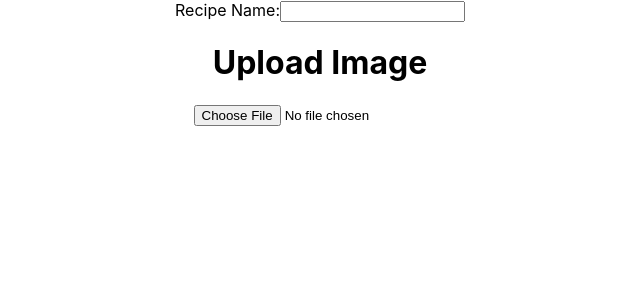
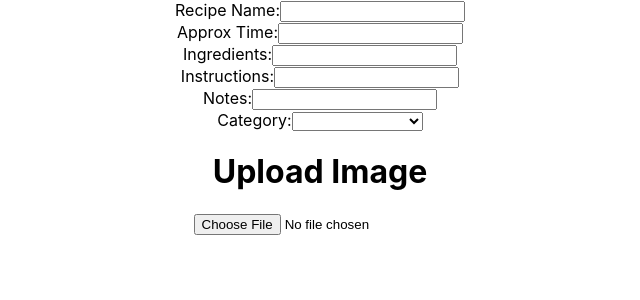
Before and after one commit to jmevans0211/frontend-evans-eats, a React (Create React App) app: page /add-recipe in a window 1280 px wide. Shown: the top 300 px of the page, without its empty margins (320-960 px from the left). Built offline with nearby package versions, Linux system fonts and the light colour scheme.

Commit message:
Save all recipe information on hangle change

```diff
--- a/src/RecipeForm/RecipeForm.js
+++ b/src/RecipeForm/RecipeForm.js
@@ -3,16 +3,16 @@ import React, { useState, useEffect } from 'react';
 function RecipeForm() {
   const [image, setImage] = useState('');
   const [loading, setLoading] = useState(false);
-  const [recipeName, setRecipeName] = useState('');
-  const [approxTime, setApproxTime] = useState('');
-  const [ingredients, setIngredients] = useState('');
-  const [instructions, setInstructions] = useState('');
-  const [notes, setNotes] = useState('');
-  const [imageUrl, setImageUrl] = useState('');
-  const [category, categoryUrl] = useState('');
-  const [categoryId, setCategoryId] = useState('')
-
-// look in helper function to find category ids for the post
+  const [recipe, setRecipe] = useState({
+    recipeName: '',
+    approxTime: '',
+    ingredients: '',
+    instructions: '',
+    notes: '',
+    category: '',
+    categoryId: '',
+    imageUrl: ''
+  })
 
   const uploadImage = async e => {
     const files = e.target.files
@@ -29,22 +29,82 @@ function RecipeForm() {
     )
     const file = await response.json()
 
-    setImage(file.secure_url)
+    setRecipe({
+      ...recipe,
+      imageUrl: file.secure_url
+    });
+
+    // setImage(file.secure_url)
     setLoading(false)
   }
 
-  const handleRecipeName = (name) => {
-    setRecipeName(name)
-  }
+  const handleChange = (e) => {
+    setRecipe({
+      ...recipe,
+      [e.target.name]: e.target.value
+    });
+  };
 
   return (
     <div>
-      <div className='input-name-container'>
+      <div className='name-container'>
         <label>Recipe Name:</label>
         <input
+          name='recipeName'
           type='text'
-          onChange={(e) => handleRecipeName(e.target.value)}
+          value={recipe.recipeName}
+          onChange={handleChange}
         />
+      </div>
+      <div className='approx-time-container'>
+        <label>Approx Time:</label>
+        <input
+          name='approxTime'
+          type='text'
+          value={recipe.approxTime}
+          onChange={handleChange}
+        />
+      </div>
+      <div className='ingredients-container'>
+        <label>Ingredients:</label>
+        <input
+          name='ingredients'
+          type='text'
+          value={recipe.ingredients}
+          onChange={handleChange}
+        />
+      </div>
+      <div className='instructions-container'>
+        <label>Instructions:</label>
+        <input
+          name='instructions'
+          type='text'
+          value={recipe.instructions}
+          onChange={handleChange}
+        />
+      </div>
+      <div className='notes-container'>
+        <label>Notes:</label>
+        <input
+          name='notes'
+          type='text'
+          value={recipe.notes}
+          onChange={handleChange}
+        />
+      </div>
+      <div className='category-container'>
+        <label>Category:</label>
+        <select
+          onChange={handleChange}
+          name='category'
+        >
+          <option value=''></option>
+          <option value='apps'>Apps</option>
+          <option value='soups_and_salads'>Soups and Salads</option>
+          <option value='meals'>Meals</option>
+          <option value='beverages'>Beverages</option>
+          <option value='desserts'>Desserts</option>
+        </select>
       </div>
       <div className='upload-image-container'>
         <h1>Upload Image</h1>
```
